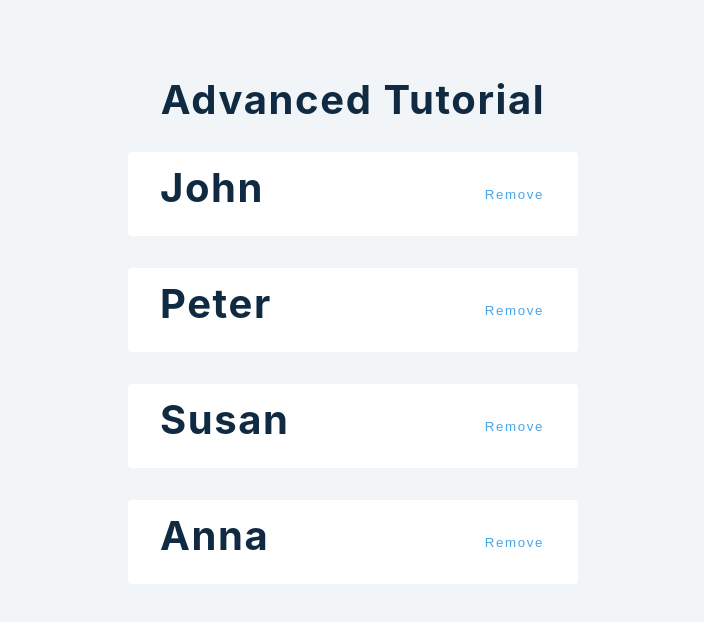
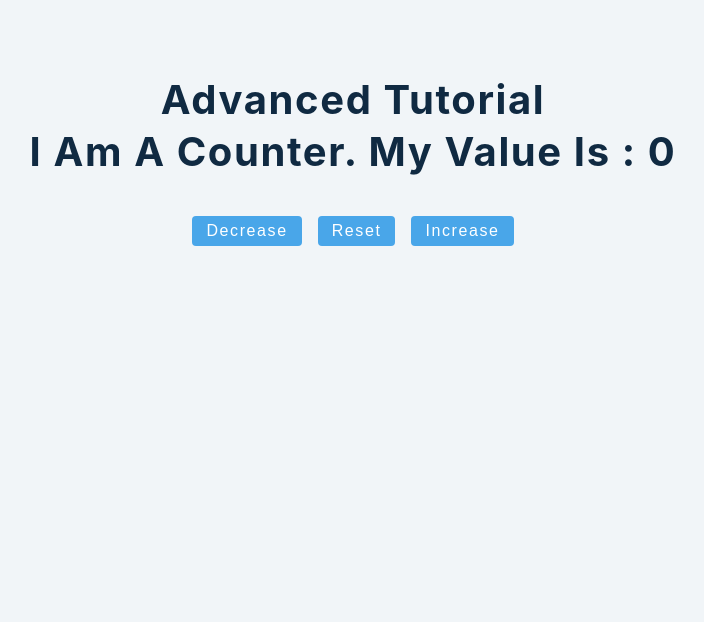
Before and after one commit to nihat-js/tutorial-2022-react, a React (Create React App) app: page / in a window 1280 px wide. Shown: the top 622 px of the page, without its empty margins (287-991 px from the left). Built offline with nearby package versions, Linux system fonts and the light colour scheme.

Commit message:
solved 5-useState

```diff
--- a/src/App.js
+++ b/src/App.js
@@ -1,11 +1,10 @@
 import React from 'react'
-import UseStateArray from './tutorial/1-useState/setup/3-useState-array'
-
+import UseStateCounter from './tutorial/1-useState/setup/5-useState-counter'
 function App() {
   return (
     <div className='container'>
       <h2>Advanced Tutorial</h2>
-      <UseStateArray></UseStateArray>
+      <UseStateCounter></UseStateCounter>
     </div>
   )
 }
--- a/src/tutorial/1-useState/setup/5-useState-counter.js
+++ b/src/tutorial/1-useState/setup/5-useState-counter.js
@@ -1,7 +1,33 @@
 import React, { useState } from 'react';
 
 const UseStateCounter = () => {
-  return <h2>useState counter example</h2>;
+
+  const [val, setVal] = useState(0)
+
+  const valDecrease = () => {
+    setVal(val - 1)
+  }
+  const valReset = () => {
+    setVal(0)
+  }
+  const valIncrease = () => {
+    setVal(val + 1)
+  }
+
+
+  return (
+    <>
+      <section>
+        <h2> I am a counter. My value is : {val}  </h2>
+        <div>
+          <button className='btn' onClick={valDecrease}> Decrease </button>
+          <button className='btn' onClick={valReset}> Reset </button>
+          <button className='btn' onClick={valIncrease} > Increase </button>
+
+        </div>
+      </section>
+    </>
+  )
 };
 
 export default UseStateCounter;
```
Also changed, not shown: src/tutorial/1-useState/setup/4-useState-object.js (+22 -1 lines).
